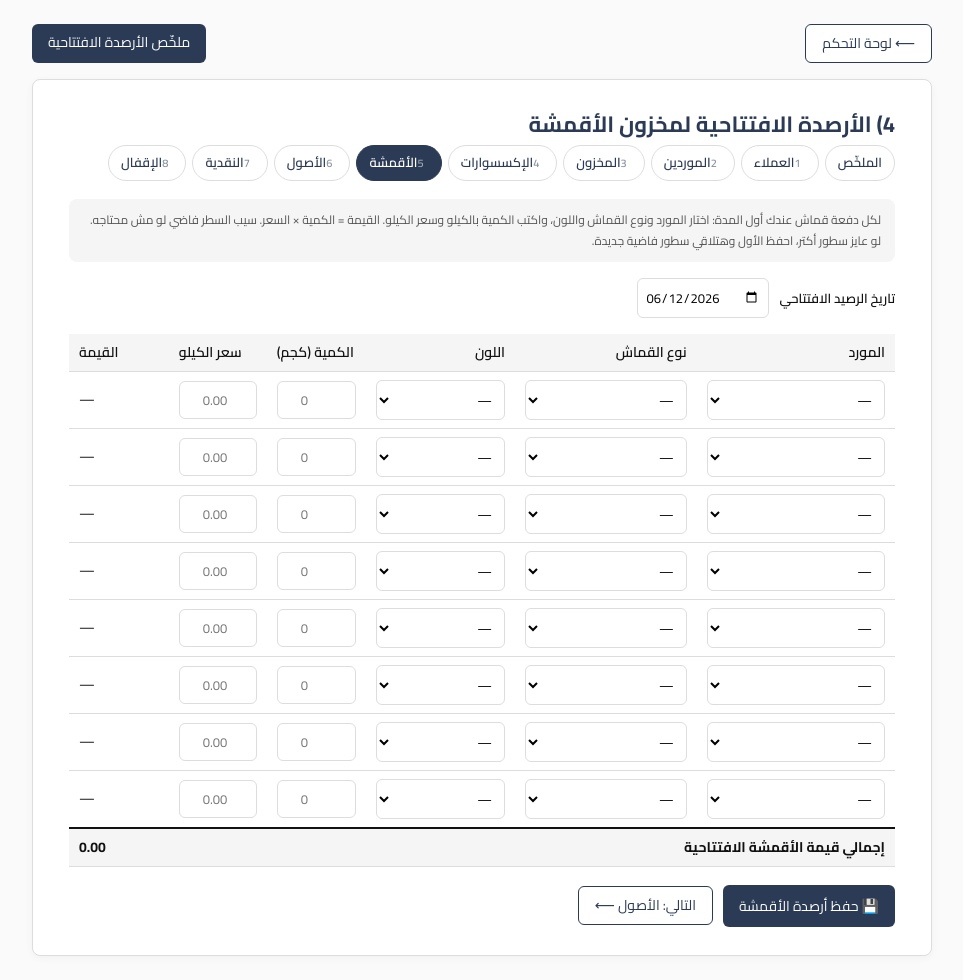
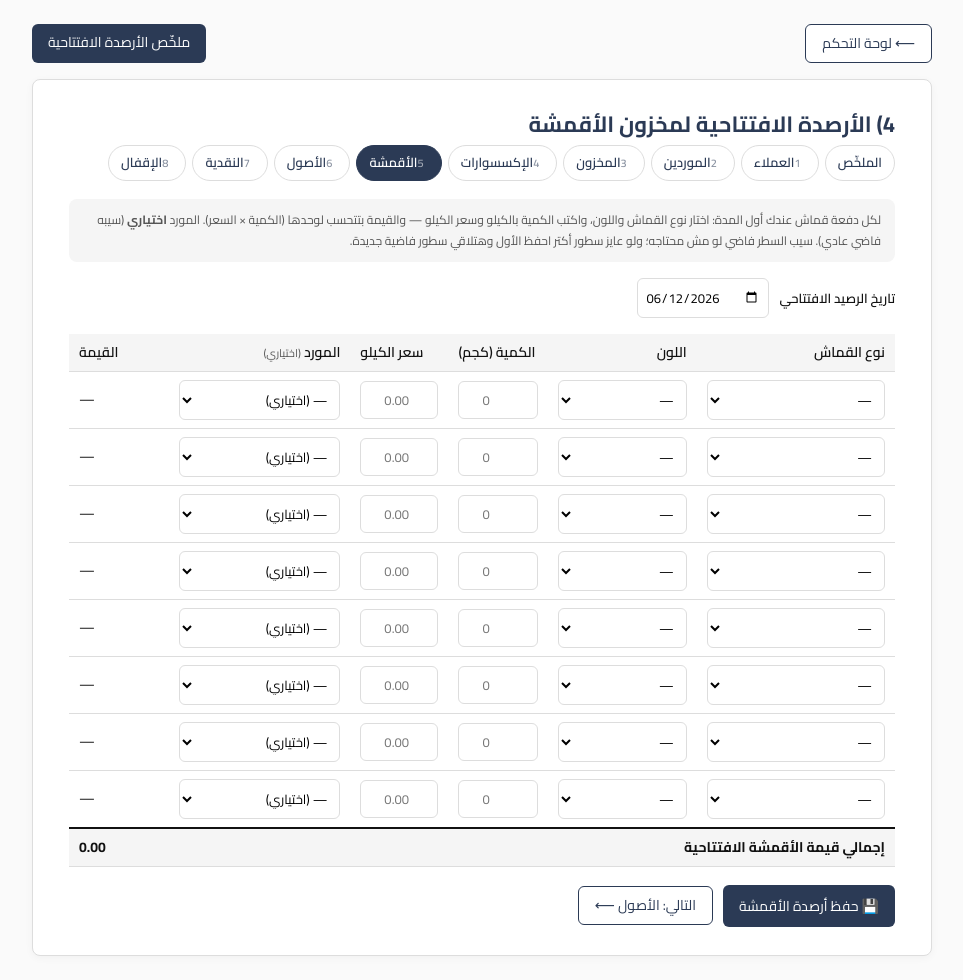
Before and after one commit to Ismaelm89/Roma-ERP, a Django app: page /opening/fabric/ in a window 1280 px wide. Shown: the whole page, without its empty margins (158-1121 px from the left). Run offline with Django 5.2, Linux system fonts and the light colour scheme; a user stored in the database is signed in; data comes from the database, SQL or seed files in the repository; tables that the repository leaves empty hold one stand-in row (values such as "Sample post").

Commit message:
Fabric opening balance: make supplier optional
Supplier is no longer required when entering opening fabric stock — only fabric type + color + qty + price are needed (value computed). FabricBatch.supplier is now nullable; the opening service requires only type+color; the screen reorders columns (type, color, qty, price, then optional supplier).

Co-Authored-By: Claude Opus 4.8 <noreply@anthropic.com>

```diff
--- a/core/opening.py
+++ b/core/opening.py
@@ -511,8 +511,9 @@ def post_fabric_opening(submitted, date=None):
         cost = Decimal(cost or 0)
         if qty <= 0:
             continue
-        if not (supplier and ftype and color):
-            raise OpeningError('لكل سطر قماش بكمية: لازم تختار المورد ونوع القماش واللون.')
+        # المورد اختياري في الأرصدة الافتتاحية — المطلوب نوع القماش واللون فقط.
+        if not (ftype and color):
+            raise OpeningError('لكل سطر قماش بكمية: لازم تختار نوع القماش واللون.')
         if cost < 0:
             raise OpeningError('سعر الكيلو لا يمكن أن يكون سالباً.')
         clean.append((supplier, ftype, color, qty, cost))
--- a/manufacturing/models.py
+++ b/manufacturing/models.py
@@ -252,10 +252,11 @@ class FabricBatch(models.Model):
 
     # Purchase info — supplier must be a Supplier whose vendor_type=FABRIC_SUPPLIER
     supplier = models.ForeignKey('Supplier', on_delete=models.PROTECT,
+                                  null=True, blank=True,
                                   related_name='fabric_batches',
                                   verbose_name='المورد',
                                   limit_choices_to={'vendor_type__code': 'FABRIC_SUPPLIER'},
-                                  help_text='اختار مورد من نوع "مورد قماش"')
+                                  help_text='اختار مورد من نوع "مورد قماش" (اختياري للأرصدة الافتتاحية)')
     fabric_type = models.ForeignKey(FabricType, on_delete=models.PROTECT,
                                      related_name='batches', verbose_name='نوع القماش')
     color = models.ForeignKey(FabricColor, on_delete=models.PROTECT,
--- a/templates/opening/fabric.html
+++ b/templates/opening/fabric.html
@@ -3,9 +3,10 @@
 
 {% block ob %}
 <p class="ob-hint">
-    لكل دفعة قماش عندك أول المدة: اختار المورد ونوع القماش واللون، واكتب الكمية بالكيلو
-    وسعر الكيلو. القيمة = الكمية × السعر. سيب السطر فاضي لو مش محتاجه.
-    لو عايز سطور أكتر، احفظ الأول وهتلاقي سطور فاضية جديدة.
+    لكل دفعة قماش عندك أول المدة: اختار نوع القماش واللون، واكتب الكمية بالكيلو
+    وسعر الكيلو — والقيمة بتتحسب لوحدها (الكمية × السعر). المورد <b>اختياري</b>
+    (سيبه فاضي عادي). سيب السطر فاضي لو مش محتاجه؛ ولو عايز سطور أكتر احفظ الأول
+    وهتلاقي سطور فاضية جديدة.
 </p>
 
 <form method="post">
@@ -16,15 +17,15 @@
         <input type="date" id="ob_date" name="ob_date" value="{{ ob_date|date:'Y-m-d' }}">
     </div>
 
-    {% if suppliers and ftypes and colors %}
+    {% if ftypes and colors %}
     <table class="ob" id="fab-table">
         <thead>
             <tr>
-                <th style="width:24%;">المورد</th>
-                <th style="width:22%;">نوع القماش</th>
+                <th style="width:24%;">نوع القماش</th>
                 <th style="width:18%;">اللون</th>
                 <th class="num" style="width:120px;">الكمية (كجم)</th>
                 <th class="num" style="width:120px;">سعر الكيلو</th>
+                <th style="width:22%;">المورد <span style="font-weight:400;color:var(--muted);font-size:11px;">(اختياري)</span></th>
                 <th class="num" style="width:120px;">القيمة</th>
             </tr>
         </thead>
@@ -32,14 +33,6 @@
             {% for r in rows %}
             {% with i=forloop.counter0 %}
             <tr>
-                <td>
-                    <select name="supplier_{{ i }}">
-                        <option value="">—</option>
-                        {% for sup in suppliers %}
-                        <option value="{{ sup.id }}" {% if r.supplier_id == sup.id %}selected{% endif %}>{{ sup.name }}</option>
-                        {% endfor %}
-                    </select>
-                </td>
                 <td>
                     <select name="ftype_{{ i }}">
                         <option value="">—</option>
@@ -64,6 +57,14 @@
                     <input type="number" step="0.01" min="0" name="cost_{{ i }}"
                            value="{{ r.cost }}" placeholder="0.00" class="fab-cost">
                 </td>
+                <td>
+                    <select name="supplier_{{ i }}">
+                        <option value="">— (اختياري)</option>
+                        {% for sup in suppliers %}
+                        <option value="{{ sup.id }}" {% if r.supplier_id == sup.id %}selected{% endif %}>{{ sup.name }}</option>
+                        {% endfor %}
+                    </select>
+                </td>
                 <td class="num fab-value">—</td>
             </tr>
             {% endwith %}
@@ -83,12 +84,10 @@
     </div>
     {% else %}
     <div class="empty">
-        لازم يكون عندك <b>موردين أقمشة</b> و<b>أنواع أقمشة</b> و<b>ألوان</b> الأول.
-        جهّزهم من
-        <a href="/admin/manufacturing/supplier/" target="_blank">الموردين</a> /
+        لازم يكون عندك <b>أنواع أقمشة</b> و<b>ألوان</b> الأول. جهّزهم من
         <a href="/admin/manufacturing/fabrictype/" target="_blank">أنواع الأقمشة</a> /
         <a href="/admin/manufacturing/fabriccolor/" target="_blank">الألوان</a>
-        وبعدين ارجع هنا.
+        وبعدين ارجع هنا. (المورد اختياري.)
     </div>
     {% endif %}
 </form>
```
Also changed, not shown: manufacturing/migrations/0041_alter_fabricbatch_supplier.py (added).
